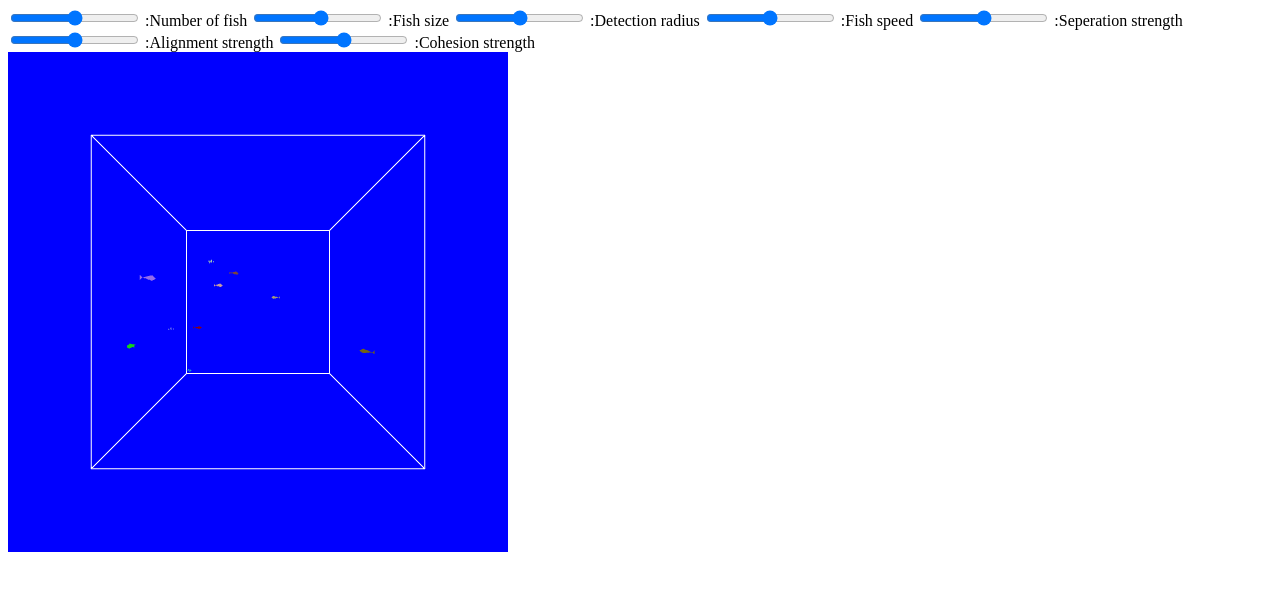
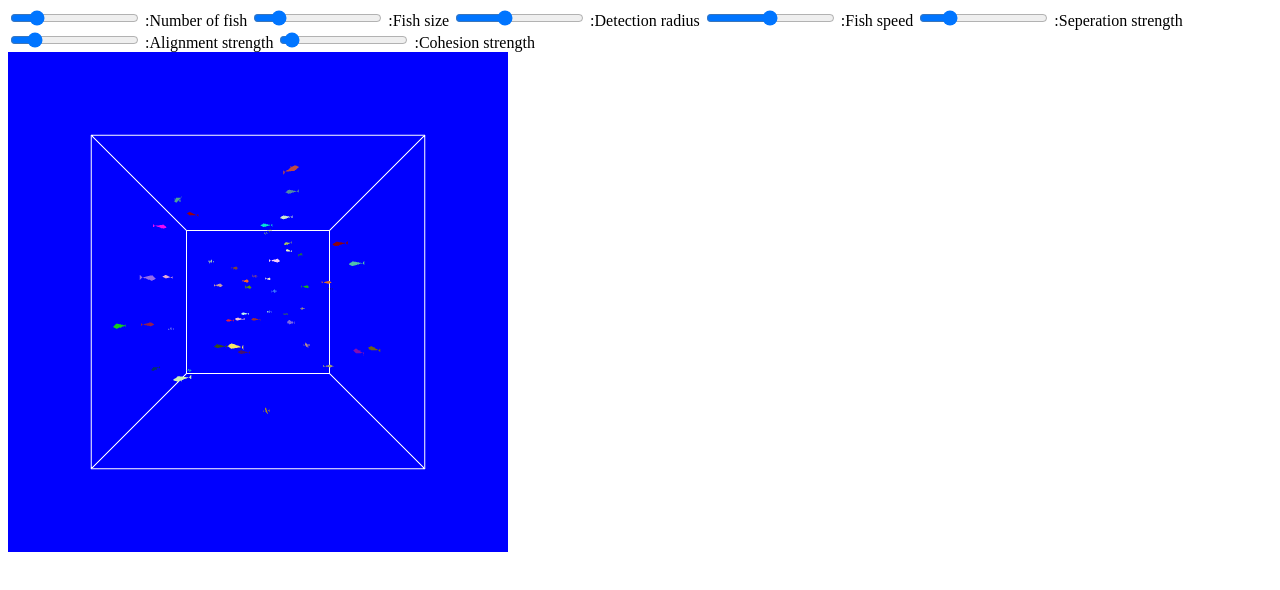
Before and after one commit to YellowWall/YellowWall.github.io, a plain HTML site: page fish/index.html in a window 1280 px wide. Drawn offline with Linux system fonts and the light colour scheme; animation ran at ten frames a second.

Commit message:
fish final

```diff
--- a/fish/fish.js
+++ b/fish/fish.js
@@ -9,9 +9,9 @@ const NumFins = 3;
 
 //settings
 var size = 1.0;
-var NumFish = 10;
+var NumFish = 50;
 var wall = 10 - size * 0.3;
-var nearGroupRad = 5.0;
+var nearGroupRad = 2.5;
 var separation = 4.0;
 var alignment = 3.0;
 var cohesion = 2.0;
@@ -73,6 +73,9 @@ var fishLocation = new Array(300).fill(null).map(() =>{
         Math.random() * 18 - 9
     )
 });
+var oldFishLocation = new Array(300).fill(null).map(()=>{
+    return vec3(0,0,0);
+})
 var fishDirection = new Array(300).fill(null).map(() =>{
     return vec3(
         Math.random() * 0.1 - 0.05,
@@ -250,13 +253,13 @@ function flocking(id){
         if(i===id){
             continue;
         }
-        var dist = distance(location,fishLocation[i])
+        var dist = distance(location,oldFishLocation[i])
 
         if(dist <= nearGroupRad){
             neighbors++;
-            revAvg = add(revAvg,scale((nearGroupRad - dist),add(fishLocation[i],negate(location))));
+            revAvg = add(revAvg,scale((nearGroupRad - dist),add(oldFishLocation[i],negate(location))));
             directionAverage = add(directionAverage,oldFishDirection[i]);
-            positionAverage = add(positionAverage,fishLocation[i]);
+            positionAverage = add(positionAverage,oldFishLocation[i]);
         }
     }
     if(neighbors === 0) return;
@@ -277,13 +280,12 @@ function flocking(id){
         positionAverage = positionAverage.map((v)=> v/posMag);
     }
     const flockVector = vec3(
-        (50*separation * revAvg[0]) + (50*alignment*directionAverage[0])+(50*cohesion*positionAverage[0]),
-        (50*separation * revAvg[1]) + (50*alignment*directionAverage[1])+(50*cohesion*positionAverage[1]),
-        (50*separation * revAvg[2]) + (50*alignment*directionAverage[2])+(50*cohesion*positionAverage[2])
+        (separation * revAvg[0]) + (alignment*directionAverage[0])+(cohesion*positionAverage[0]),
+        (separation * revAvg[1]) + (alignment*directionAverage[1])+(cohesion*positionAverage[1]),
+        (separation * revAvg[2]) + (alignment*directionAverage[2])+(cohesion*positionAverage[2])
 
     );
-
-    fishDirection[i] = normalize(add(flockVector, fishDirection[i]));
+    fishDirection[id] = normalize(add(flockVector, fishDirection[id]));
     return true;
 }
 
@@ -367,6 +369,7 @@ function render()
     mv = mult( mv, rotateX(spinX) );
     mv = mult( mv, rotateY(spinY) );
     oldFishDirection = fishDirection;
+    oldFishLocation = fishLocation;
     for(var i = 0; i<NumFish;i++){
         drawFish(i,mv,gl)
     }
--- a/fish/index.html
+++ b/fish/index.html
@@ -28,7 +28,7 @@ main()
 </script>
 
 <div class="flex column">
-    <input type="range" min="1" max="299" id="NumFish" />
+    <input type="range" min="1" max="299" id="NumFish" value="50" />
     <label for="NumFish">:Number of fish</label>
 
     <input
@@ -37,6 +37,7 @@ main()
       max="5"
       step="0.25"
       id="fishSize"
+      value="1.0"
     />
     <label for="fishSize">:Fish size</label>
 
@@ -44,8 +45,9 @@ main()
       type="range"
       min="1"
       max="5"
-      step="0.25"
+      step="0.10"
       id="radius"
+      value="2.5"
     />
     <label for="radius">:Detection radius</label>
 
@@ -54,8 +56,8 @@ main()
       min="0.0"
       max="2"
       step="0.1"
-      bind:value={fishSpeed}
       id="fishSpeed"
+      value="1"
     />
     <label for="fishSpeed">:Fish speed</label>
 
@@ -63,18 +65,20 @@ main()
     <input
       type="range"
       min="0"
-      max="50"
+      max="20"
       step="0.25"
       id="separation"
+      value="4.0"
     />
     <label for="separation">:Seperation strength</label>
 
     <input
       type="range"
       min="0"
-      max="50"
+      max="20"
       step="0.25"
       id="alignment"
+      value="3.0"
     />
     <label for="alignment">:Alignment strength</label>
 
@@ -84,6 +88,7 @@ main()
       max="50"
       step="0.25"
       id="cohesion"
+      value="2.0"
     />
     <label for="cohesion">:Cohesion strength</label>
 </div>
```
